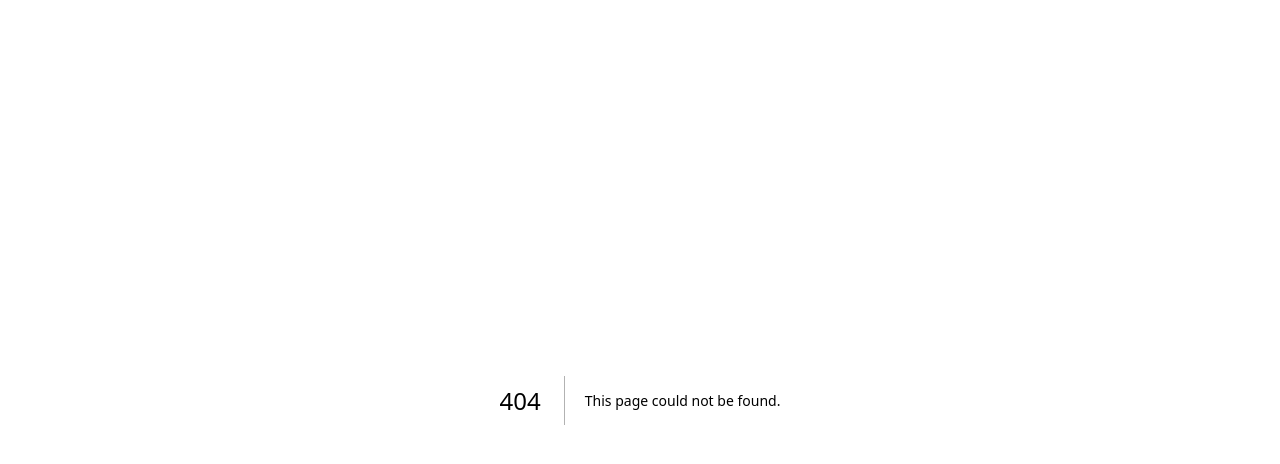
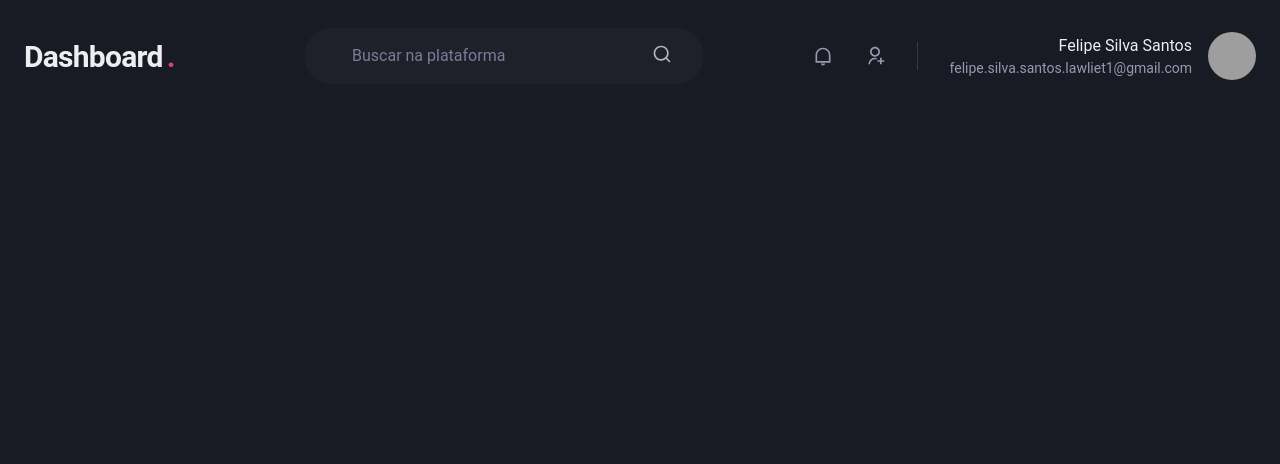
Before and after one commit to Feelpe/dashboard-next, a Next.js app: page /dashboard in a window 1280 px wide. Before the commit this address had no page. Shown: the top 464 px of the page. Built offline with nearby package versions, Linux system fonts and the light colour scheme; grey boxes are pictures that could not be loaded.

Commit message:
feat: header

```diff
--- a/package.json
+++ b/package.json
@@ -24,6 +24,7 @@
     "next": "13.0.3",
     "react": "18.2.0",
     "react-dom": "18.2.0",
+    "react-icons": "^4.6.0",
     "typescript": "4.9.3"
   },
   "devDependencies": {
--- /dev/null
+++ b/src/components/Header.tsx
@@ -0,0 +1,86 @@
+import { Avatar, Box, Flex, HStack, Icon, Input, Text } from "@chakra-ui/react";
+import { RiNotificationLine, RiSearchLine, RiUserAddLine } from "react-icons/ri";
+
+export function Header() {
+  return(
+    <Flex
+      as="header"
+      w="100%"
+      maxWidth={1480}
+      h="20"
+      mx="auto"
+      mt="4"
+      px="6"
+      align="center"
+    >
+      <Text
+        fontSize="3xl"
+        fontWeight="bold"
+        letterSpacing="tight"
+        w="64"
+      >
+        Dashboard
+        <Text as="span" ml="1" color="pink.500">.</Text>
+      </Text>
+
+      <Flex
+        as="label"
+        flex="1"
+        py="4"
+        px="8"
+        ml="6"
+        maxWidth="400"
+        alignSelf="center"
+        color="gray.200"
+        position="relative"
+        bg="gray.800"
+        borderRadius="full"
+      >
+        <Input
+          color="gray.50"
+          variant="unstyled"
+          px="4"
+          mr="4"
+          placeholder="Buscar na plataforma"
+          _placeholder={{ color: 'gray.400' }}
+        />
+
+        <Icon as={RiSearchLine} fontSize="20" />
+      </Flex>
+
+      <Flex
+        align="center"
+        ml="auto"
+      >
+        <HStack
+          spacing="8"
+          mx="8"
+          pr="8"
+          py="1"
+          color="gray.300"
+          borderRightWidth={1}
+          borderColor="gray.700"
+        >
+          <Icon as={RiNotificationLine} fontSize="20" />
+          <Icon as={RiUserAddLine} fontSize="20" />
+        </HStack>
+
+        <Flex
+          align="center"
+        >
+          <Box mr="4" textAlign="right">
+            <Text>Felipe Silva Santos</Text>
+            <Text
+              color="gray.300"
+              fontSize="sm"
+            >
+              felipe.silva.santos.lawliet1@gmail.com
+            </Text>
+          </Box>
+
+          <Avatar size="md" name="Felipe Silva" src="https://github.com/feelpe.png" />
+        </Flex>
+      </Flex>
+    </Flex>
+  )
+}
--- /dev/null
+++ b/src/pages/dashboard.tsx
@@ -0,0 +1,7 @@
+import { Header } from "../components/Header";
+
+export default function Dashboard() {
+  return (
+    <Header />
+  )
+}
```
Also changed, not shown: 1 other file (tests, documents, lock files or other folders).
